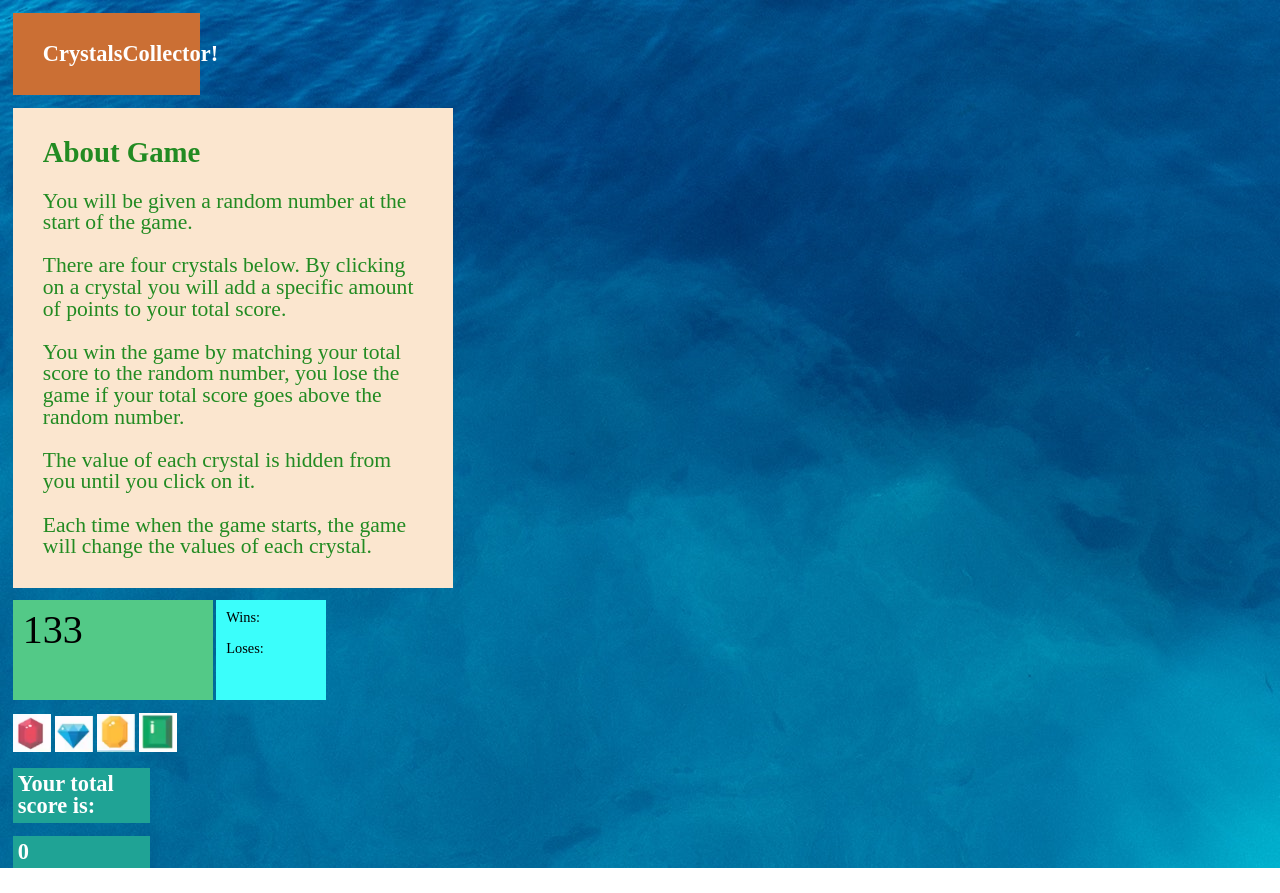
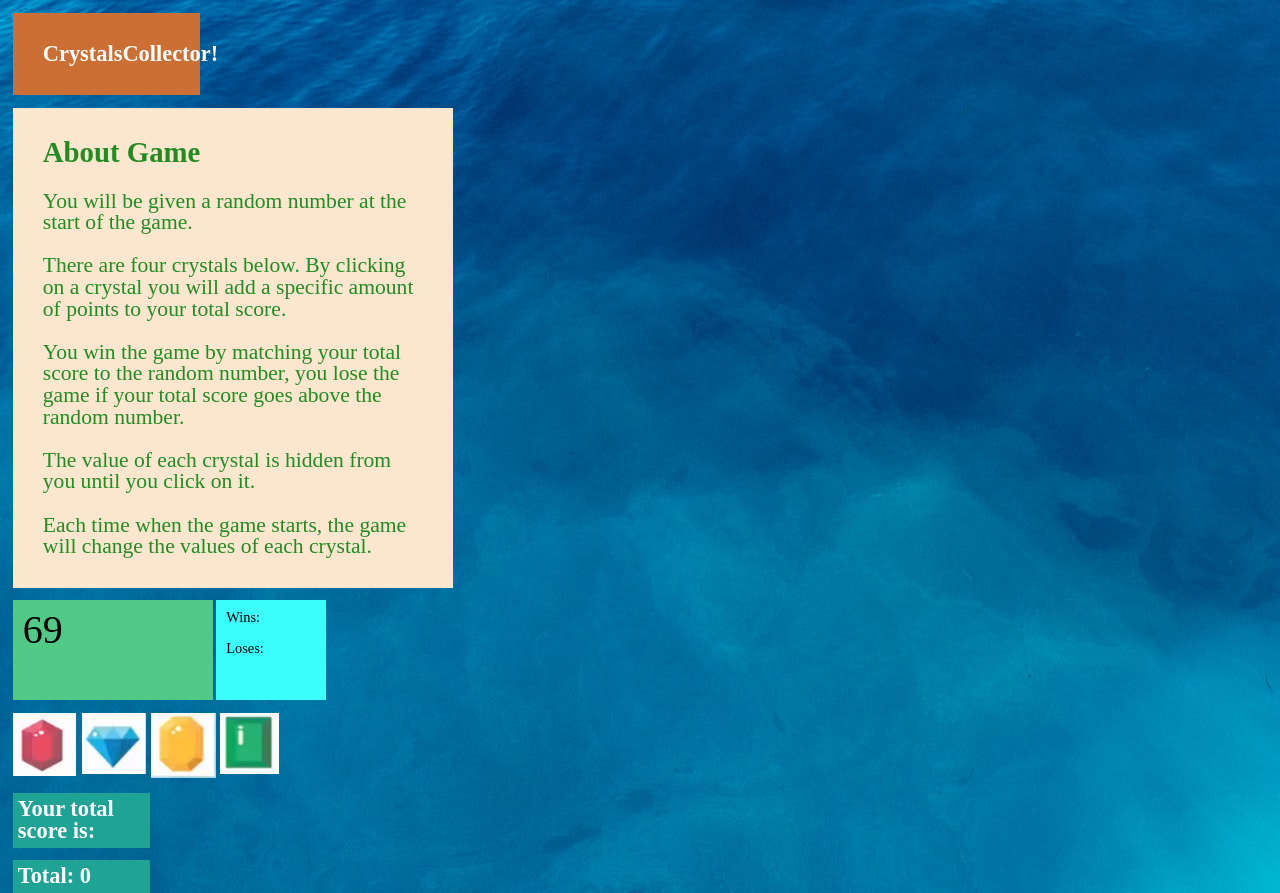
Before and after one commit to IAmShawn98/unit-4-game, a plain HTML site: page index.html in a window 1280 px wide. Before the commit the page ends 868 px from the top, so only its background shows below. Drawn offline with nearby package versions, Linux system fonts and the light colour scheme.

Commit message:
Created a hacky solution to get my crystals adding numbers correctly. I will make this dynamic a bit later.

```diff
--- a/assets/css/style.css
+++ b/assets/css/style.css
@@ -95,3 +95,28 @@ p {
 #cRed, #cBlue, #cYellow, #cGreen {
     cursor: pointer;
 }
+
+#cRed {
+    background: url("../images/crystals/red.png") no-repeat;
+    border: none;
+    width: 65px;
+    height: 65px;
+}
+#cBlue {
+    background: url("../images/crystals/blue.png") no-repeat;
+    border: none;
+    width: 65px;
+    height: 65px;
+}
+#cYellow {
+    background: url("../images/crystals/yellow.png") no-repeat;
+    border: none;
+    width: 65px;
+    height: 65px;
+}
+#cGreen {
+    background: url("../images/crystals/green.png") no-repeat;
+    border: none;
+    width: 65px;
+    height: 65px;
+}
--- a/assets/js/game.js
+++ b/assets/js/game.js
@@ -9,14 +9,16 @@ $(document).ready(function () {
     var losses = 0;
     var playerTotalScore = 0;
 
+    // Holds our random number for player to guess.
+    var randomNumbz = Math.floor(Math.random() * 120) + 19;
+
     // Random Crystal Values.
-    var redCrystalValue = Math.floor(Math.random() * 25) + 1;
+    var redCrystalValue = Math.floor(Math.random() * 18) + 1;
     var blueCrystalValue = Math.floor(Math.random() * 12) + 1;
-    var yellowCrystalValue = Math.floor(Math.random() * 15) + 1;
-    var greenCrystalValue = Math.floor(Math.random() * 20) + 1;
+    var yellowCrystalValue = Math.floor(Math.random() * 12) + 1;
+    var greenCrystalValue = Math.floor(Math.random() * 12) + 1;
 
-    // Holds our random number for player to guess.
-    var randomNumbz = Math.floor(Math.random() * 19) + 120;
+
 
     // DOM Values (For later population).
 
@@ -27,7 +29,7 @@ $(document).ready(function () {
     // Loss Counter ID.
     var lossCounter = $("#lossCounter");
     // Player Total Score ID.
-    var playerTotalScore = $("#playerTotalScore");
+    var totalPlayerScore = $("#totalPlayerScore");
 
     // 2.) Generate a random number.
 
@@ -38,28 +40,16 @@ $(document).ready(function () {
 
     // Generate a random value for each crystal.
 
-    // Red Crstal.
-    $("#cRed").on("click", function () {
-        $('#totalPlayerScore').text(redCrystalValue);
-    });
-    // Blue Crystal.
-    $("#cBlue").on("click", function () {
-        $('#totalPlayerScore').text(blueCrystalValue);
-    });
-    // Yellow Crystal.
-    $("#cYellow").on("click", function () {
-        $('#totalPlayerScore').text(yellowCrystalValue);
-    });
-    // Green Crystal.
-    $("#cGreen").on("click", function () {
-        $('#totalPlayerScore').text(greenCrystalValue);
+    // Total Points.
+    var theTotal = 0;
+    // When the player clicks a button, read each value and output the total points.
+    $('button').click(function () {
+        theTotal = Number(theTotal) + Number($(this).val());
+        $('#totalPlayerScore').text("Total: " + theTotal);
     });
 
-    // Total each crystal click so the player is able to add-up to the random number displayed.
-
-
-
-
+    // Populates the total from the four crystals.
+    $('#totalPlayerScore').text("Total: " + theTotal);
 
     // 4.) If the value of the players total score matches the 'randomNumber' displayed, add a win.
     // 4.2 Otherwise, if the value surpasses the limit of the 'randomNumber', add a loss.
--- a/index.html
+++ b/index.html
@@ -62,10 +62,10 @@
     <div class="container row">
         <div class="col">
             <section>
-                <img id="cRed" src="assets/images/crystals/red.png" alt="red.png">
-                <img id="cBlue" src="assets/images/crystals/blue.png" alt="blue.png">
-                <img id="cYellow" src="assets/images/crystals/yellow.png" alt="yellow.png">
-                <img id="cGreen" src="assets/images/crystals/green.png" alt="green.png">
+                <button id="cRed" value="12"></button>
+                <button id="cBlue" value="1"></button>
+                <button id="cYellow" value="6"></button>
+                <button id="cGreen" value="4"></button>
             </section>
         </div>
     </div>
```
